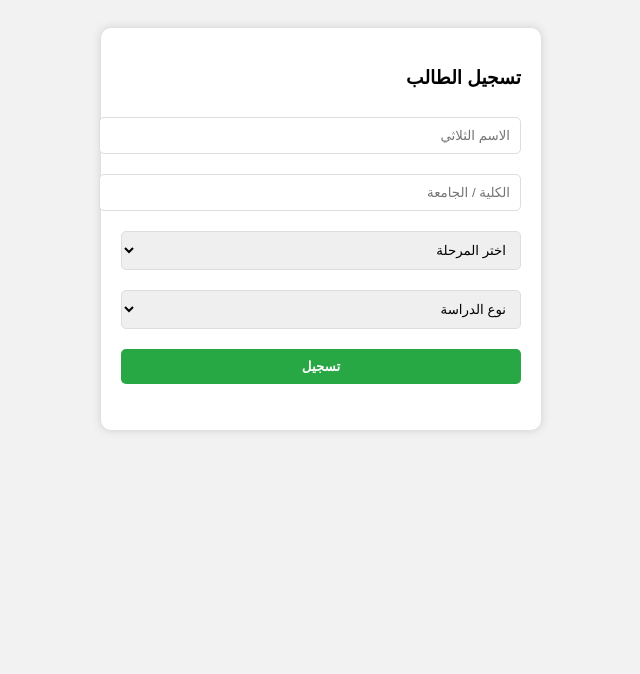
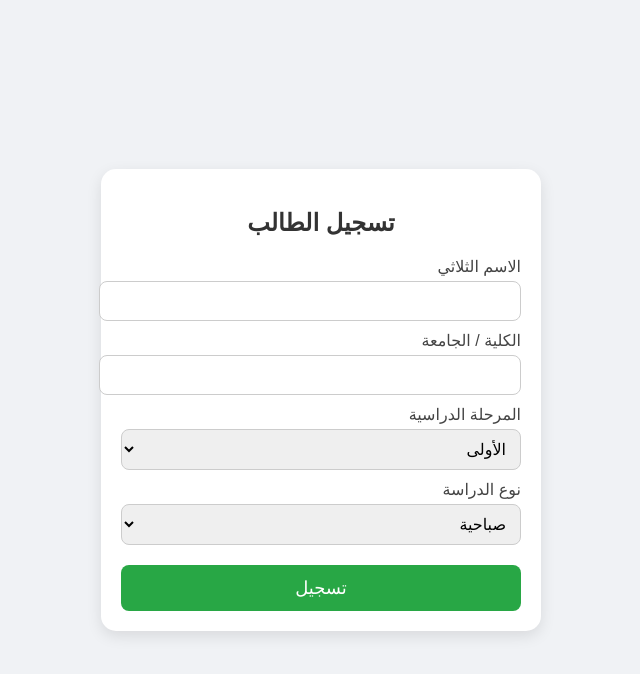
Before and after one commit to cammeral/AID2test, a plain HTML site: page index.html in a window 1280 px wide. Shown: the whole page, without its empty margins (319-959 px from the left). Drawn offline with Linux system fonts and the light colour scheme.

Commit message:
Update index.html

```diff
--- a/index.html
+++ b/index.html
@@ -1,55 +1,113 @@
-<!-- index.html -->
 <!DOCTYPE html>
 <html lang="ar" dir="rtl">
 <head>
-  <meta charset="UTF-8" />
-  <meta name="viewport" content="width=device-width, initial-scale=1.0"/>
+  <meta charset="UTF-8">
+  <meta name="viewport" content="width=device-width, initial-scale=1.0">
   <title>تسجيل الطالب</title>
   <style>
-    body { font-family: Arial; background: #f2f2f2; padding: 20px; }
-    .container { max-width: 400px; margin: auto; background: white; padding: 20px; border-radius: 10px; box-shadow: 0 0 10px #ccc; }
-    input, select, button {
-      width: 100%; padding: 10px; margin: 10px 0; border-radius: 5px; border: 1px solid #ddd;
+    body {
+      font-family: 'Cairo', sans-serif;
+      background: #f0f2f5;
+      display: flex;
+      justify-content: center;
+      align-items: center;
+      height: 100vh;
+      margin: 0;
     }
-    button { background: #28a745; color: white; font-weight: bold; border: none; cursor: pointer; }
+    .container {
+      background: white;
+      padding: 20px;
+      border-radius: 15px;
+      box-shadow: 0 5px 15px rgba(0,0,0,0.1);
+      width: 90%;
+      max-width: 400px;
+    }
+    h2 {
+      text-align: center;
+      color: #333;
+      margin-bottom: 20px;
+    }
+    label {
+      display: block;
+      margin-top: 10px;
+      color: #444;
+    }
+    input, select {
+      width: 100%;
+      padding: 10px;
+      margin-top: 5px;
+      border: 1px solid #ccc;
+      border-radius: 8px;
+      font-size: 16px;
+    }
+    button {
+      width: 100%;
+      padding: 12px;
+      background: #28a745;
+      color: white;
+      border: none;
+      font-size: 18px;
+      border-radius: 8px;
+      margin-top: 20px;
+      cursor: pointer;
+    }
+    button:hover {
+      background: #218838;
+    }
+    #msg {
+      text-align: center;
+      margin-top: 15px;
+      color: #555;
+    }
   </style>
 </head>
 <body>
   <div class="container">
-    <h3>تسجيل الطالب</h3>
+    <h2>تسجيل الطالب</h2>
     <form id="studentForm">
-      <input type="text" name="name" placeholder="الاسم الثلاثي" required />
-      <input type="text" name="college" placeholder="الكلية / الجامعة" required />
+      <input type="hidden" name="user_id" id="user_id" />
+      <label>الاسم الثلاثي</label>
+      <input type="text" name="name" required />
+
+      <label>الكلية / الجامعة</label>
+      <input type="text" name="college" required />
+
+      <label>المرحلة الدراسية</label>
       <select name="level" required>
-        <option value="">اختر المرحلة</option>
-        <option>الأولى</option>
-        <option>الثانية</option>
-        <option>الثالثة</option>
-        <option>الرابعة</option>
+        <option value=\"الأولى\">الأولى</option>
+        <option value=\"الثانية\">الثانية</option>
+        <option value=\"الثالثة\">الثالثة</option>
+        <option value=\"الرابعة\">الرابعة</option>
       </select>
+
+      <label>نوع الدراسة</label>
       <select name="study_type" required>
-        <option value="">نوع الدراسة</option>
-        <option>صباحية</option>
-        <option>مسائية</option>
+        <option value=\"صباحية\">صباحية</option>
+        <option value=\"مسائية\">مسائية</option>
       </select>
-      <button type="submit">تسجيل</button>
+
+      <button type=\"submit\">تسجيل</button>
+      <div id=\"msg\"></div>
     </form>
-    <p id="msg"></p>
   </div>
 
   <script>
     const form = document.getElementById('studentForm');
     const msg = document.getElementById('msg');
+
+    const params = new URLSearchParams(window.location.search);
+    document.getElementById('user_id').value = params.get(\"user_id\") || \"\";
+
     form.addEventListener('submit', async (e) => {
       e.preventDefault();
       msg.textContent = 'جاري التسجيل...';
       const data = Object.fromEntries(new FormData(form));
-      const response = await fetch('https://script.google.com/macros/s/AKfycbylq5j8ZoPYYPb7S8zPz7sZx2c7aoH2EmDd2iyl3kPucQPyTQnJ9saT80q3NSOpZXT8/exec', {
+      const response = await fetch('https://script.google.com/macros/s/AKfycbzIXkOhDRE-VPmLPyN0MPj34RvaX--R7wW8EFI1bnb14chJfxIia154JnBxRkxpvvun/exec', {
         method: 'POST',
         body: new URLSearchParams(data),
       });
       const resText = await response.text();
-      msg.textContent = resText || 'تم التسجيل بنجاح';
+      msg.textContent = resText || '✅ تم التسجيل بنجاح';
     });
   </script>
 </body>
```
